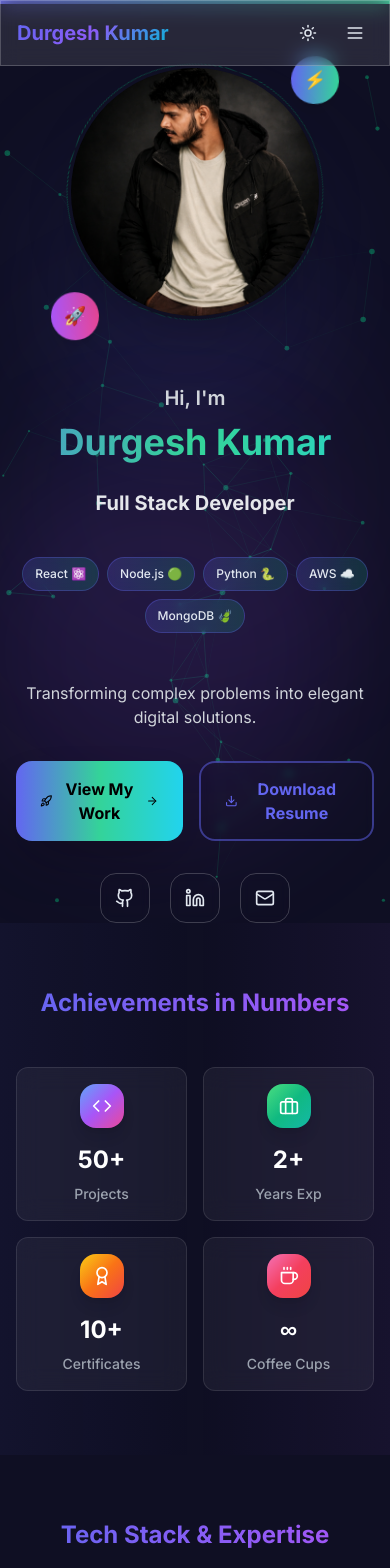
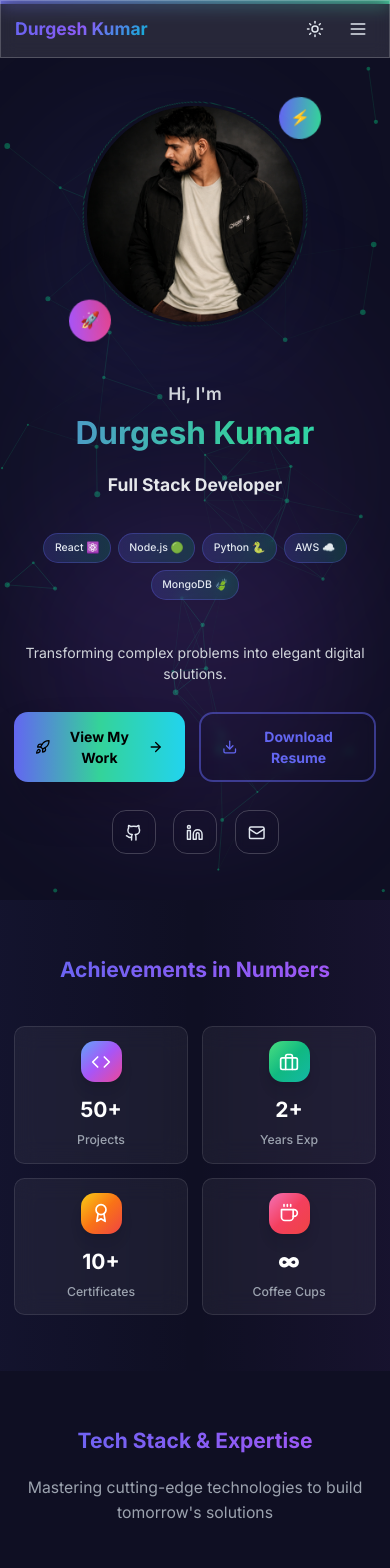
Before and after one commit to DURGESH103/myportfolio, a React (Vite) app: page / in a window 390 px wide. Shown: the top 1568 px of the page. Built offline with nearby package versions, Linux system fonts and the light colour scheme.

Commit message:
make minimize the website

```diff
--- a/index.html
+++ b/index.html
@@ -3,10 +3,10 @@
   <head>
     <meta charset="UTF-8" />
     <link rel="icon" type="image/svg+xml" href="/favicon.ico" />
-    <meta name="viewport" content="width=device-width, initial-scale=1.0" />
+    <meta name="viewport" content="width=device-width, initial-scale=1.0, maximum-scale=1.0, user-scalable=no" />
     <meta name="description" content="Professional Portfolio - Full Stack Developer" />
     <meta name="keywords" content="portfolio, developer, react, javascript, web development" />
-    <meta name="author" content="Your Name" />
+    <meta name="author" content="Durgesh Kumar" />
     <title>Portfolio | Durgesh Kumar</title>
     <link rel="preconnect" href="https://fonts.googleapis.com">
     <link rel="preconnect" href="https://fonts.gstatic.com" crossorigin>
--- a/src/App.jsx
+++ b/src/App.jsx
@@ -6,6 +6,7 @@ import ScrollToTop from './components/ScrollToTop'
 import SmoothScroll from './components/SmoothScroll'
 import ProgressBar from './components/ProgressBar'
 import ErrorBoundary from './components/ErrorBoundary'
+import ResponsiveContainer from './components/ResponsiveContainer'
 import EnhancedHome from './pages/EnhancedHome'
 import About from './pages/About'
 import Projects from './pages/Projects'
@@ -32,12 +33,14 @@ function App() {
 
   return (
     <ErrorBoundary>
-      <div className={`min-h-screen transition-colors duration-300 ${
+      <ResponsiveContainer>
+        <div className={`min-h-screen transition-colors duration-300 overflow-x-hidden ${
           darkMode ? 'bg-dark text-text-light' : 'bg-light text-text-dark'
         }`}>
           <Router>
             <ProgressBar />
             <Navbar darkMode={darkMode} setDarkMode={setDarkMode} />
+            <main className="w-full max-w-full">
               <Routes>
                 <Route path="/" element={<EnhancedHome />} />
                 <Route path="/about" element={<About />} />
@@ -48,11 +51,13 @@ function App() {
                 <Route path="/contact" element={<Contact />} />
                 <Route path="/admin" element={<AdminPanel />} />
               </Routes>
+            </main>
             <Footer />
             <ScrollToTop />
             <SmoothScroll />
           </Router>
         </div>
+      </ResponsiveContainer>
     </ErrorBoundary>
   )
 }
--- /dev/null
+++ b/src/components/ResponsiveContainer.jsx
@@ -0,0 +1,27 @@
+import { useEffect } from 'react'
+
+const ResponsiveContainer = ({ children, className = "" }) => {
+  useEffect(() => {
+    // Ensure proper viewport scaling on mount
+    const viewport = document.querySelector('meta[name="viewport"]')
+    if (viewport) {
+      viewport.setAttribute('content', 'width=device-width, initial-scale=1.0, maximum-scale=1.0, user-scalable=no')
+    }
+
+    // Add overflow-x hidden to body to prevent horizontal scroll
+    document.body.style.overflowX = 'hidden'
+
+    // Cleanup
+    return () => {
+      document.body.style.overflowX = 'auto'
+    }
+  }, [])
+
+  return (
+    <div className={`w-full max-w-full overflow-x-hidden ${className}`}>
+      {children}
+    </div>
+  )
+}
+
+export default ResponsiveContainer
--- a/src/index.css
+++ b/src/index.css
@@ -4,24 +4,112 @@
 @tailwind components;
 @tailwind utilities;
 
-* {
+/* CSS Reset & Base Styles */
+*,
+*::before,
+*::after {
   margin: 0;
   padding: 0;
   box-sizing: border-box;
 }
 
 html {
+  font-size: 16px; /* Base font size */
   scroll-behavior: smooth;
+  -webkit-text-size-adjust: 100%;
+  -ms-text-size-adjust: 100%;
 }
 
 body {
-  font-family: 'Inter', sans-serif;
+  font-family: 'Inter', -apple-system, BlinkMacSystemFont, 'Segoe UI', Roboto, sans-serif;
+  font-size: 1rem;
+  line-height: 1.6;
   transition: all 0.3s ease;
+  overflow-x: hidden;
+  min-height: 100vh;
+}
+
+/* Container & Layout Fixes */
+.container {
+  width: 100%;
+  max-width: 1200px;
+  margin: 0 auto;
+  padding: 0 1rem;
+}
+
+/* Prevent horizontal overflow */
+.overflow-x-hidden {
+  overflow-x: hidden;
+}
+
+/* Responsive Typography */
+.text-responsive {
+  font-size: clamp(0.875rem, 2.5vw, 1rem);
+}
+
+.text-responsive-lg {
+  font-size: clamp(1.125rem, 3vw, 1.25rem);
+}
+
+.text-responsive-xl {
+  font-size: clamp(1.25rem, 4vw, 1.5rem);
+}
+
+.text-responsive-2xl {
+  font-size: clamp(1.5rem, 5vw, 2rem);
+}
+
+.text-responsive-3xl {
+  font-size: clamp(1.875rem, 6vw, 2.5rem);
+}
+
+.text-responsive-4xl {
+  font-size: clamp(2.25rem, 7vw, 3rem);
+}
+
+/* Fix for large screens */
+@media (min-width: 1920px) {
+  html {
+    font-size: 18px;
+  }
+
+  .container {
+    max-width: 1400px;
+  }
+}
+
+/* Desktop scaling fixes */
+@media (min-width: 1440px) {
+  .text-responsive-4xl {
+    font-size: clamp(2.25rem, 5vw, 2.75rem);
+  }
+
+  .text-responsive-3xl {
+    font-size: clamp(1.875rem, 4vw, 2.25rem);
+  }
+}
+
+/* Tablet optimizations */
+@media (min-width: 768px) and (max-width: 1023px) {
+  html {
+    font-size: 15px;
+  }
+}
+
+/* Mobile optimizations */
+@media (max-width: 767px) {
+  html {
+    font-size: 14px;
+  }
+
+  body {
+    font-size: 0.875rem;
+  }
 }
 
 /* Custom scrollbar */
 ::-webkit-scrollbar {
-  width: 8px;
+  width: 0.5rem;
 }
 
 ::-webkit-scrollbar-track {
@@ -39,13 +127,13 @@ body {
 /* Glassmorphism effect */
 .glass {
   background: rgba(255, 255, 255, 0.1);
-  backdrop-filter: blur(10px);
+  backdrop-filter: blur(0.625rem);
   border: 1px solid rgba(255, 255, 255, 0.2);
 }
 
 .glass-dark {
   background: rgba(0, 0, 0, 0.1);
-  backdrop-filter: blur(10px);
+  backdrop-filter: blur(0.625rem);
   border: 1px solid rgba(255, 255, 255, 0.1);
 }
 
@@ -59,8 +147,8 @@ body {
 
 /* Hover glow effect */
 .hover-glow:hover {
-  box-shadow: 0 0 20px rgba(99, 102, 241, 0.4);
-  transform: translateY(-2px);
+  box-shadow: 0 0 1.25rem rgba(99, 102, 241, 0.4);
+  transform: translateY(-0.125rem);
   transition: all 0.3s ease;
 }
 
@@ -89,7 +177,7 @@ body {
 /* Page transitions */
 .page-transition-enter {
   opacity: 0;
-  transform: translateX(100px);
+  transform: translateX(6.25rem);
 }
 
 .page-transition-enter-active {
@@ -104,7 +192,7 @@ body {
 
 .page-transition-exit-active {
   opacity: 0;
-  transform: translateX(-100px);
+  transform: translateX(-6.25rem);
   transition: opacity 300ms, transform 300ms;
 }
 
@@ -138,15 +226,15 @@ body {
 }
 
 /* Mobile particle optimization */
-@media (max-width: 768px) {
+@media (max-width: 48rem) {
   #tsparticles {
-    opacity: 0.7; /* Reduce particle intensity on mobile */
+    opacity: 0.7;
   }
 }
 
-@media (max-width: 480px) {
+@media (max-width: 30rem) {
   #tsparticles {
-    opacity: 0.5; /* Further reduce on small screens */
+    opacity: 0.5;
   }
 }
 
@@ -165,10 +253,10 @@ body {
 /* Mobile-optimized animations */
 @keyframes mobile-float {
   0%, 100% {
-    transform: translateY(0px);
+    transform: translateY(0);
   }
   50% {
-    transform: translateY(-10px);
+    transform: translateY(-0.625rem);
   }
 }
 
@@ -209,10 +297,10 @@ body {
 
 @keyframes float-up-down {
   0%, 100% {
-    transform: translateY(0px);
+    transform: translateY(0);
   }
   50% {
-    transform: translateY(-20px);
+    transform: translateY(-1.25rem);
   }
 }
 
@@ -262,16 +350,16 @@ body {
 /* Glass morphism enhanced */
 .glass-card {
   background: rgba(255, 255, 255, 0.05);
-  backdrop-filter: blur(20px);
+  backdrop-filter: blur(1.25rem);
   border: 1px solid rgba(255, 255, 255, 0.1);
-  box-shadow: 0 8px 32px rgba(0, 0, 0, 0.1);
+  box-shadow: 0 0.5rem 2rem rgba(0, 0, 0, 0.1);
 }
 
 /* Mobile-optimized glass effect */
-@media (max-width: 768px) {
+@media (max-width: 48rem) {
   .glass-card {
-    backdrop-filter: blur(12px);
-    -webkit-backdrop-filter: blur(12px);
+    backdrop-filter: blur(0.75rem);
+    -webkit-backdrop-filter: blur(0.75rem);
     background: rgba(255, 255, 255, 0.08);
   }
 }
@@ -289,61 +377,14 @@ body {
   }
 }
 
-/* Responsive text sizes */
-@media (max-width: 640px) {
-  .text-responsive-xl {
-    font-size: 1.5rem;
-    line-height: 2rem;
-  }
-
-  .text-responsive-2xl {
-    font-size: 2rem;
-    line-height: 2.5rem;
-  }
-
-  .text-responsive-4xl {
-    font-size: 2.5rem;
-    line-height: 3rem;
-  }
-
-  /* Fluid typography for mobile */
-  .fluid-text-sm {
-    font-size: clamp(0.875rem, 2.5vw, 1rem);
-  }
-
-  .fluid-text-base {
-    font-size: clamp(1rem, 3vw, 1.125rem);
-  }
-
-  .fluid-text-lg {
-    font-size: clamp(1.125rem, 3.5vw, 1.25rem);
-  }
-
-  .fluid-text-xl {
-    font-size: clamp(1.25rem, 4vw, 1.5rem);
-  }
-
-  .fluid-text-2xl {
-    font-size: clamp(1.5rem, 5vw, 2rem);
-  }
-
-  .fluid-text-3xl {
-    font-size: clamp(1.875rem, 6vw, 2.5rem);
-  }
-
-  .fluid-text-4xl {
-    font-size: clamp(2.25rem, 7vw, 3rem);
-  }
-}
-
 /* Enhanced hover effects */
 .hover-lift {
   transition: all 0.3s cubic-bezier(0.4, 0, 0.2, 1);
 }
 
 .hover-lift:hover {
-  transform: translateY(-8px) scale(1.02);
-  box-shadow: 0 20px 40px rgba(99, 102, 241, 0.15);
+  transform: translateY(-0.5rem) scale(1.02);
+  box-shadow: 0 1.25rem 2.5rem rgba(99, 102, 241, 0.15);
 }
 
 /* Mobile-friendly hover effects */
@@ -358,7 +399,6 @@ body {
     transition: transform 0.1s;
   }
 
-  /* Disable hover animations on touch devices */
   .no-touch-hover:hover {
     transform: none;
     box-shadow: none;
@@ -376,31 +416,28 @@ body {
 }
 
 /* Mobile performance optimizations */
-@media (max-width: 768px) {
-  /* Reduce animations on mobile for better performance */
+@media (max-width: 48rem) {
   .mobile-reduce-motion {
     animation-duration: 0.5s;
     transition-duration: 0.2s;
   }
 
-  /* Optimize blur effects for mobile */
   .mobile-blur {
-    backdrop-filter: blur(8px);
-    -webkit-backdrop-filter: blur(8px);
+    backdrop-filter: blur(0.5rem);
+    -webkit-backdrop-filter: blur(0.5rem);
   }
 
-  /* Mobile-optimized shadows */
   .mobile-shadow {
-    box-shadow: 0 4px 12px rgba(0, 0, 0, 0.1);
+    box-shadow: 0 0.25rem 0.75rem rgba(0, 0, 0, 0.1);
   }
 
   .mobile-shadow-lg {
-    box-shadow: 0 8px 24px rgba(0, 0, 0, 0.15);
+    box-shadow: 0 0.5rem 1.5rem rgba(0, 0, 0, 0.15);
   }
 }
 
 /* Mobile optimizations */
-@media (max-width: 768px) {
+@media (max-width: 48rem) {
   .mobile-padding {
     padding-left: 1rem;
     padding-right: 1rem;
@@ -414,7 +451,6 @@ body {
     width: 100%;
   }
 
-  /* Mobile hero section optimizations */
   .mobile-hero-spacing {
     padding-top: 2rem;
     padding-bottom: 2rem;
@@ -435,23 +471,21 @@ body {
     line-height: 1.5;
   }
 
-  /* Touch-friendly buttons */
   .mobile-button {
-    min-height: 48px;
-    padding: 12px 20px;
-    font-size: 16px; /* Prevents zoom on iOS */
+    min-height: 3rem;
+    padding: 0.75rem 1.25rem;
+    font-size: 1rem;
   }
 
-  /* Improved tap targets */
   .mobile-social-link {
-    min-width: 48px;
-    min-height: 48px;
-    padding: 12px;
+    min-width: 3rem;
+    min-height: 3rem;
+    padding: 0.75rem;
   }
 }
 
 /* Extra small devices */
-@media (max-width: 375px) {
+@media (max-width: 23.4375rem) {
   .xs-hero-spacing {
     padding-top: 1.5rem;
     padding-bottom: 1.5rem;
@@ -462,13 +496,106 @@ body {
   }
 
   .xs-button {
-    padding: 10px 16px;
-    font-size: 14px;
+    padding: 0.625rem 1rem;
+    font-size: 0.875rem;
   }
 }
 
+/* Production Deployment Fixes */
+
+/* Prevent zoom on iOS Safari */
+input[type="text"],
+input[type="email"],
+input[type="tel"],
+input[type="password"],
+textarea,
+select {
+  font-size: 1rem !important;
+  -webkit-appearance: none;
+  -moz-appearance: none;
+  appearance: none;
+}
+
+/* Fix for production font loading */
+@font-face {
+  font-family: 'Inter';
+  font-display: swap;
+  src: local('Inter'), url('https://fonts.googleapis.com/css2?family=Inter:wght@300;400;500;600;700&display=swap');
+}
+
+@font-face {
+  font-family: 'Poppins';
+  font-display: swap;
+  src: local('Poppins'), url('https://fonts.googleapis.com/css2?family=Poppins:wght@300;400;500;600;700&display=swap');
+}
+
+/* Render.com specific fixes */
+.render-fix {
+  -webkit-font-smoothing: antialiased;
+  -moz-osx-font-smoothing: grayscale;
+  text-rendering: optimizeLegibility;
+}
+
+/* Container max-width fixes for large screens */
+.max-container {
+  max-width: min(100vw, 1400px);
+  margin: 0 auto;
+}
+
+/* Prevent layout shift */
+.prevent-shift {
+  contain: layout style paint;
+}
+
+/* Critical CSS for above-the-fold content */
+.critical-section {
+  min-height: 100vh;
+  display: flex;
+  align-items: center;
+  justify-content: center;
+}
+
+/* Fix for production image loading */
+img {
+  max-width: 100%;
+  height: auto;
+  display: block;
+}
+
+/* Smooth scrolling for all browsers */
+@media (prefers-reduced-motion: no-preference) {
+  html {
+    scroll-behavior: smooth;
+  }
+}
+
+/* Fix for production animations */
+@media (prefers-reduced-motion: reduce) {
+  *,
+  *::before,
+  *::after {
+    animation-duration: 0.01ms !important;
+    animation-iteration-count: 1 !important;
+    transition-duration: 0.01ms !important;
+    scroll-behavior: auto !important;
+  }
+}
+
+/* Production performance optimizations */
+.gpu-accelerated {
+  transform: translateZ(0);
+  will-change: transform;
+}
+
+/* Fix for production text rendering */
+body {
+  -webkit-font-smoothing: antialiased;
+  -moz-osx-font-smoothing: grayscale;
+  text-rendering: optimizeLegibility;
+}
+
 /* Landscape mobile optimization */
-@media (max-height: 500px) and (orientation: landscape) {
+@media (max-height: 31.25rem) and (orientation: landscape) {
   .landscape-hero {
     min-height: 100vh;
     padding-top: 1rem;
@@ -480,7 +607,7 @@ body {
   }
 
   .landscape-profile {
-    width: 200px;
-    height: 200px;
+    width: 12.5rem;
+    height: 12.5rem;
   }
 }
--- a/tailwind.config.js
+++ b/tailwind.config.js
@@ -21,15 +21,42 @@ export default {
         'poppins': ['Poppins', 'sans-serif'],
         'inter': ['Inter', 'sans-serif'],
       },
+      fontSize: {
+        'xs': ['0.75rem', { lineHeight: '1rem' }],
+        'sm': ['0.875rem', { lineHeight: '1.25rem' }],
+        'base': ['1rem', { lineHeight: '1.5rem' }],
+        'lg': ['1.125rem', { lineHeight: '1.75rem' }],
+        'xl': ['1.25rem', { lineHeight: '1.75rem' }],
+        '2xl': ['1.5rem', { lineHeight: '2rem' }],
+        '3xl': ['1.875rem', { lineHeight: '2.25rem' }],
+        '4xl': ['2.25rem', { lineHeight: '2.5rem' }],
+        '5xl': ['3rem', { lineHeight: '1' }],
+        '6xl': ['3.75rem', { lineHeight: '1' }],
+        '7xl': ['4.5rem', { lineHeight: '1' }],
+        '8xl': ['6rem', { lineHeight: '1' }],
+        '9xl': ['8rem', { lineHeight: '1' }],
+        // Responsive font sizes
+        'responsive-sm': 'clamp(0.875rem, 2.5vw, 1rem)',
+        'responsive-base': 'clamp(1rem, 3vw, 1.125rem)',
+        'responsive-lg': 'clamp(1.125rem, 3.5vw, 1.25rem)',
+        'responsive-xl': 'clamp(1.25rem, 4vw, 1.5rem)',
+        'responsive-2xl': 'clamp(1.5rem, 5vw, 2rem)',
+        'responsive-3xl': 'clamp(1.875rem, 6vw, 2.5rem)',
+        'responsive-4xl': 'clamp(2.25rem, 7vw, 3rem)',
+      },
+      maxWidth: {
+        'screen-2xl': '1400px',
+        'screen-3xl': '1600px',
+      },
       backdropBlur: {
         'xs': '2px',
       },
       boxShadow: {
-        'glow': '0 0 20px rgba(99, 102, 241, 0.4)',
-        'glow-lg': '0 0 40px rgba(99, 102, 241, 0.5)',
-        'inner-glow': 'inset 0 0 20px rgba(99, 102, 241, 0.3)',
-        'purple-glow': '0 0 30px rgba(139, 92, 246, 0.4)',
-        'cyan-glow': '0 0 25px rgba(6, 182, 212, 0.4)',
+        'glow': '0 0 1.25rem rgba(99, 102, 241, 0.4)',
+        'glow-lg': '0 0 2.5rem rgba(99, 102, 241, 0.5)',
+        'inner-glow': 'inset 0 0 1.25rem rgba(99, 102, 241, 0.3)',
+        'purple-glow': '0 0 1.875rem rgba(139, 92, 246, 0.4)',
+        'cyan-glow': '0 0 1.5625rem rgba(6, 182, 212, 0.4)',
       },
       animation: {
         'float': 'float 6s ease-in-out infinite',
@@ -38,31 +65,29 @@ export default {
         'pulse-slow': 'pulse 3s ease-in-out infinite',
         'bounce-slow': 'bounce 2s ease-in-out infinite',
         'gradient': 'gradient 3s ease infinite',
-        // Mobile-specific animations
         'mobile-bounce': 'mobile-bounce 1s ease-in-out infinite',
         'mobile-fade': 'mobile-fade 0.5s ease-out',
         'mobile-scale': 'mobile-scale 0.3s ease-out',
       },
       keyframes: {
         float: {
-          '0%, 100%': { transform: 'translateY(0px)' },
-          '50%': { transform: 'translateY(-20px)' },
+          '0%, 100%': { transform: 'translateY(0)' },
+          '50%': { transform: 'translateY(-1.25rem)' },
         },
         glow: {
-          '0%': { boxShadow: '0 0 20px #6366F1' },
-          '100%': { boxShadow: '0 0 30px #6366F1, 0 0 40px #8B5CF6' },
+          '0%': { boxShadow: '0 0 1.25rem #6366F1' },
+          '100%': { boxShadow: '0 0 1.875rem #6366F1, 0 0 2.5rem #8B5CF6' },
         },
         gradient: {
           '0%, 100%': { backgroundPosition: '0% 50%' },
           '50%': { backgroundPosition: '100% 50%' },
         },
-        // Mobile-optimized animations
         'mobile-bounce': {
           '0%, 100%': { transform: 'translateY(0)' },
-          '50%': { transform: 'translateY(-5px)' },
+          '50%': { transform: 'translateY(-0.3125rem)' },
         },
         'mobile-fade': {
-          '0%': { opacity: '0', transform: 'translateY(10px)' },
+          '0%': { opacity: '0', transform: 'translateY(0.625rem)' },
           '100%': { opacity: '1', transform: 'translateY(0)' },
         },
         'mobile-scale': {
@@ -78,26 +103,23 @@ export default {
         'xl': '1280px',
         '2xl': '1536px',
         '3xl': '1600px',
-        // Mobile-first breakpoints
         'mobile': {'max': '767px'},
         'tablet': {'min': '768px', 'max': '1023px'},
         'desktop': {'min': '1024px'},
-        // Height-based breakpoints for mobile landscape
-        'short': {'raw': '(max-height: 500px)'},
-        'tall': {'raw': '(min-height: 800px)'},
+        'short': {'raw': '(max-height: 31.25rem)'},
+        'tall': {'raw': '(min-height: 50rem)'},
       },
       spacing: {
-        '18': '4.5rem',
-        '88': '22rem',
-        '128': '32rem',
-        // Mobile-friendly spacing
         '15': '3.75rem',
         '17': '4.25rem',
+        '18': '4.5rem',
         '19': '4.75rem',
         '21': '5.25rem',
         '22': '5.5rem',
         '26': '6.5rem',
         '30': '7.5rem',
+        '88': '22rem',
+        '128': '32rem',
       },
     },
   },
```
Lines whose indentation alone changed are shown as unchanged.
